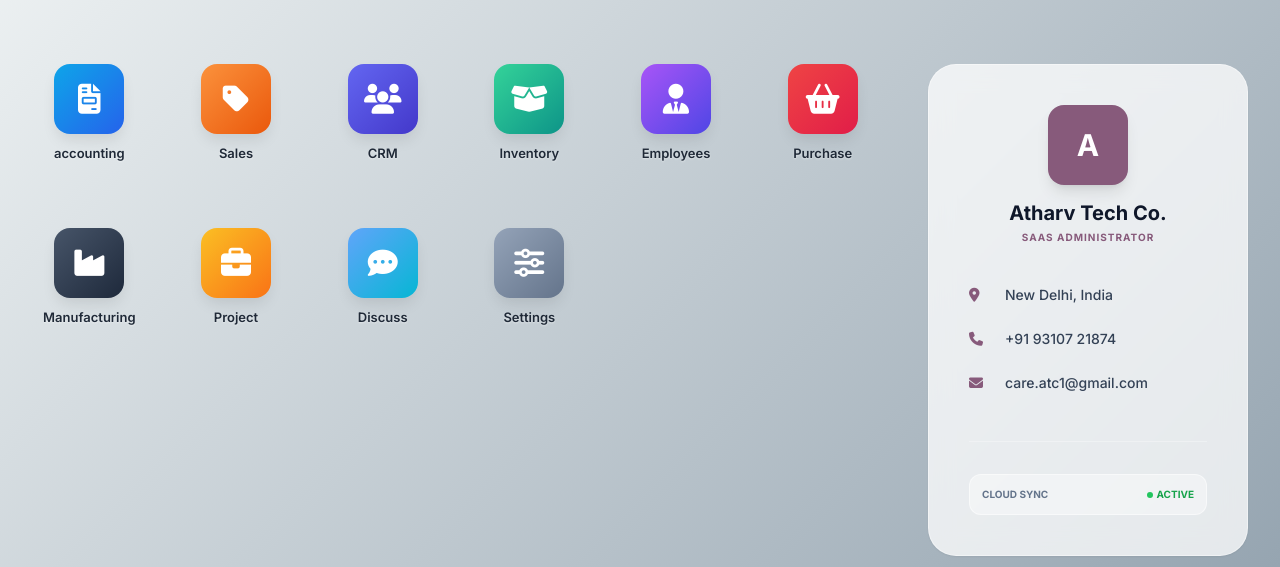
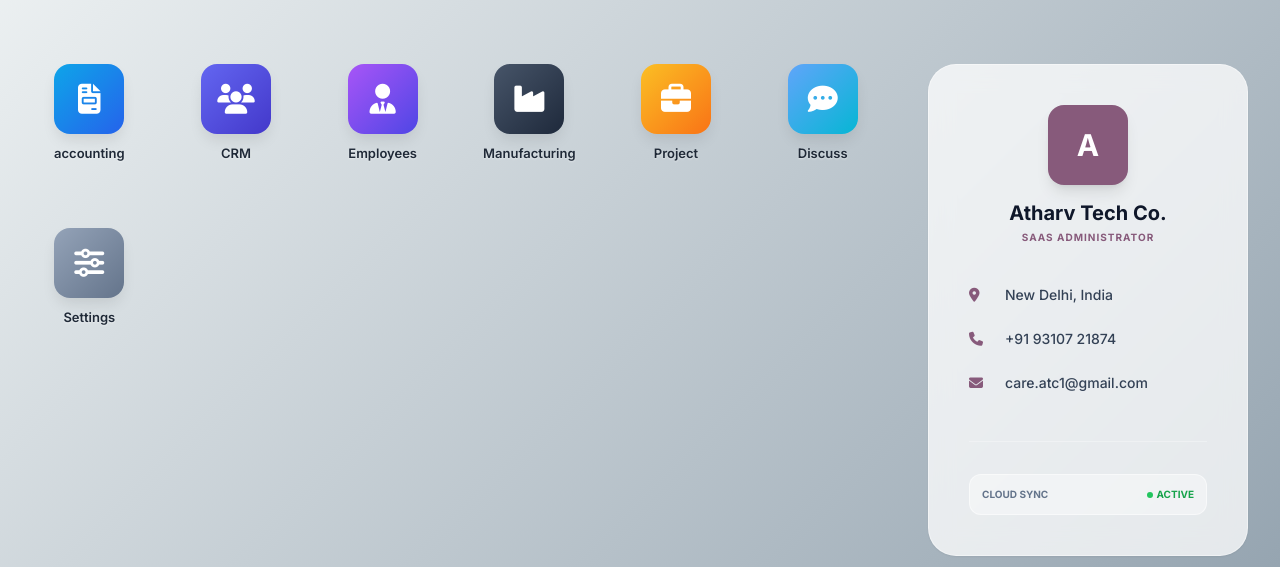
Before and after one commit to careatc1-pixel/A-SmartERP, a Flask app: page /dashboard in a window 1280 px wide. Shown: the part 65-632 px from the top of the page. Run offline with Flask 3, Linux system fonts and the light colour scheme; the visitor is signed in with stand-in values (Sample User, id 1); data that the repository does not hold is empty; some libraries are stand-ins or nearby versions.

Commit message:
Invoicing-ERP-Reset-Fri 04/17/2026- 3:10:39.93

```diff
--- a/templates/dashboard.html
+++ b/templates/dashboard.html
@@ -100,13 +100,6 @@
                 </a>
 
                 <a href="#" class="app-card flex flex-col items-center group">
-                    <div class="app-icon bg-gradient-to-br from-orange-400 to-orange-600">
-                        <i class="fa-solid fa-tag"></i>
-                    </div>
-                    <p>Sales</p>
-                </a>
-
-                <a href="#" class="app-card flex flex-col items-center group">
                     <div class="app-icon bg-gradient-to-br from-indigo-500 to-indigo-700">
                         <i class="fa-solid fa-users"></i>
                     </div>
@@ -114,24 +107,10 @@
                 </a>
 
                 <a href="#" class="app-card flex flex-col items-center group">
-                    <div class="app-icon bg-gradient-to-br from-emerald-400 to-teal-600">
-                        <i class="fa-solid fa-box-open"></i>
-                    </div>
-                    <p>Inventory</p>
-                </a>
-
-                <a href="#" class="app-card flex flex-col items-center group">
                     <div class="app-icon bg-gradient-to-br from-purple-500 to-indigo-600">
                         <i class="fa-solid fa-user-tie"></i>
                     </div>
                     <p>Employees</p>
-                </a>
-
-                <a href="#" class="app-card flex flex-col items-center group">
-                    <div class="app-icon bg-gradient-to-br from-red-500 to-rose-600">
-                        <i class="fa-solid fa-basket-shopping"></i>
-                    </div>
-                    <p>Purchase</p>
                 </a>
 
                 <a href="#" class="app-card flex flex-col items-center group">
```
